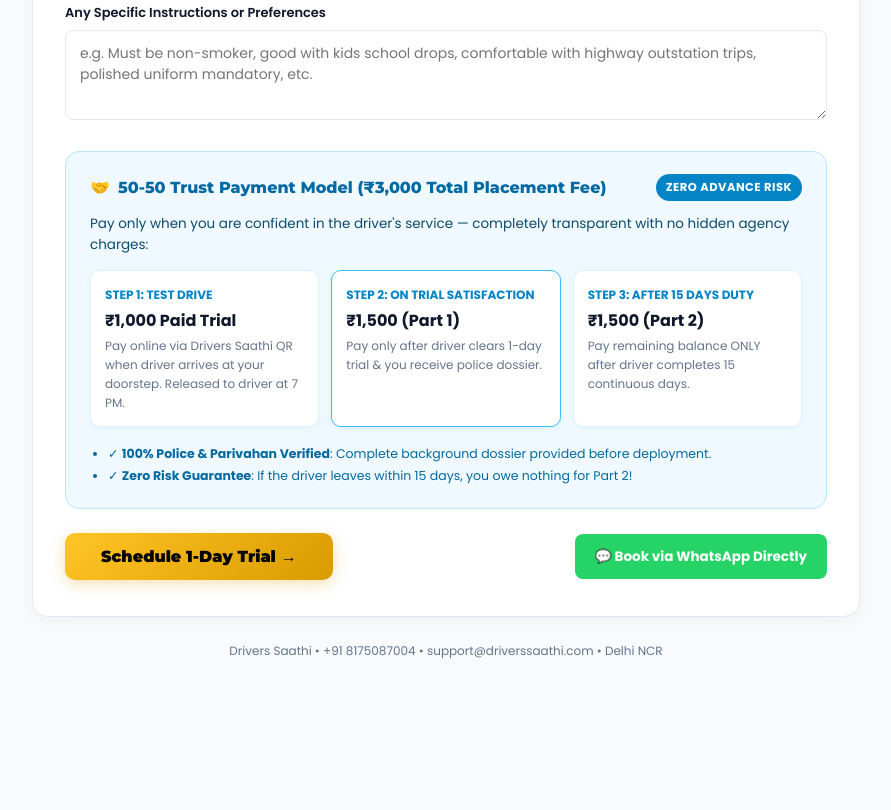
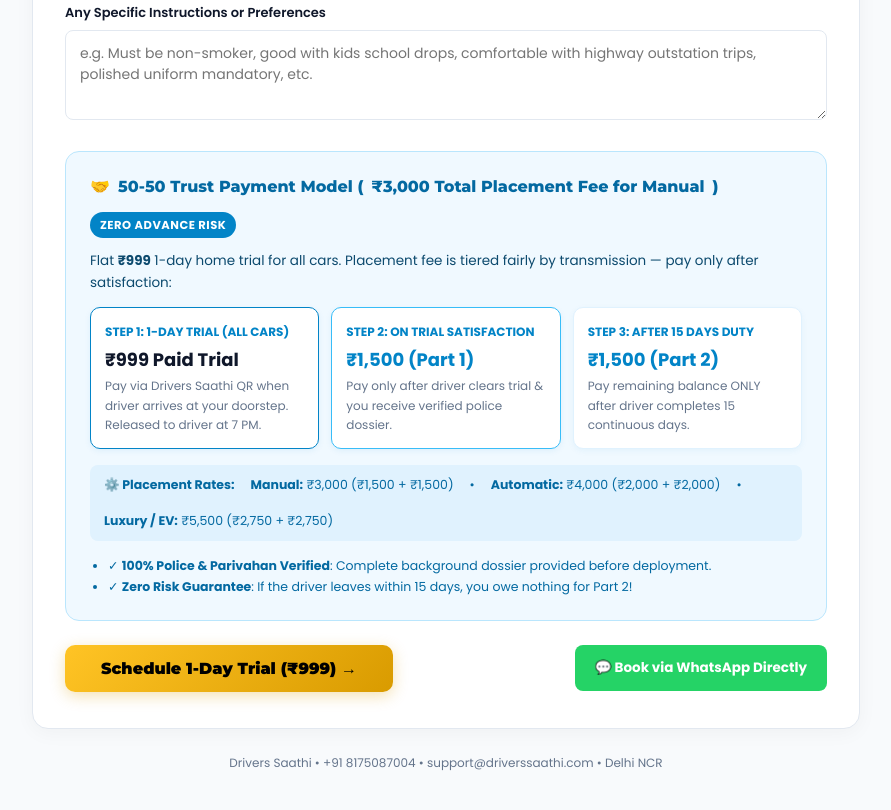
Before and after one commit to heykshitijtripathi-hub/Business, a plain HTML site: page client-hire.html in a window 1280 px wide. Shown: the part 1672-2482 px from the top of the page, without its empty margins (194-1085 px from the left). Before the commit the page ends 2424 px from the top, so only its background shows below. Drawn offline with Linux system fonts and the light colour scheme.

Commit message:
Update pricing to Option A: ₹999 trial fee and transmission-tiered placement fees

```diff
--- a/client-hire.html
+++ b/client-hire.html
@@ -534,30 +534,41 @@
       <div style="background:#F0F9FF; border:1.5px solid #BAE6FD; border-radius:14px; padding:22px 24px; margin:24px 0;">
         <div style="display:flex; justify-content:space-between; align-items:center; flex-wrap:wrap; gap:12px; margin-bottom:12px;">
           <h4 style="margin:0; font-family:'Montserrat',sans-serif; color:#0369A1; font-size:16px; font-weight:800; display:flex; align-items:center; gap:8px;">
-            <span>🤝</span> 50-50 Trust Payment Model (₹3,000 Total Placement Fee)
+            <span>🤝</span> 50-50 Trust Payment Model (<span id="pricing-total-label">₹3,000 - ₹5,500 Placement Fee by Transmission</span>)
           </h4>
           <span style="background:#0284C7; color:#fff; font-size:11.5px; font-weight:700; padding:4px 10px; border-radius:20px; text-transform:uppercase; letter-spacing:0.5px;">Zero Advance Risk</span>
         </div>
         <p style="margin:0 0 14px; font-size:13.5px; color:#0C4A6E; line-height:1.6;">
-          Pay only when you are confident in the driver's service &mdash; completely transparent with no hidden agency charges:
+          Flat <strong>₹999</strong> 1-day home trial for all cars. Placement fee is tiered fairly by transmission &mdash; pay only after satisfaction:
         </p>
         <div style="display:grid; grid-template-columns:repeat(auto-fit, minmax(220px, 1fr)); gap:12px; margin-bottom:16px;">
-          <div style="background:#fff; border:1px solid #E0F2FE; border-radius:10px; padding:14px; box-shadow:0 2px 6px rgba(2,132,199,0.06);">
-            <div style="font-size:12px; font-weight:700; color:#0284C7; text-transform:uppercase;">Step 1: Test Drive</div>
-            <div style="font-size:16px; font-weight:800; color:#0F172A; margin:4px 0 2px;">₹1,000 Paid Trial</div>
-            <div style="font-size:12px; color:#64748B;">Pay online via Drivers Saathi QR when driver arrives at your doorstep. Released to driver at 7 PM.</div>
+          <div style="background:#fff; border:1.5px solid #0284C7; border-radius:10px; padding:14px; box-shadow:0 2px 6px rgba(2,132,199,0.08);">
+            <div style="font-size:12px; font-weight:700; color:#0284C7; text-transform:uppercase;">Step 1: 1-Day Trial (All Cars)</div>
+            <div style="font-size:18px; font-weight:800; color:#0F172A; margin:4px 0 2px;">₹999 Paid Trial</div>
+            <div style="font-size:12px; color:#64748B;">Pay via Drivers Saathi QR when driver arrives at your doorstep. Released to driver at 7 PM.</div>
           </div>
           <div style="background:#fff; border:1.5px solid #38BDF8; border-radius:10px; padding:14px; box-shadow:0 2px 6px rgba(2,132,199,0.08);">
             <div style="font-size:12px; font-weight:700; color:#0284C7; text-transform:uppercase;">Step 2: On Trial Satisfaction</div>
-            <div style="font-size:16px; font-weight:800; color:#0F172A; margin:4px 0 2px;">₹1,500 (Part 1)</div>
-            <div style="font-size:12px; color:#64748B;">Pay only after driver clears 1-day trial &amp; you receive police dossier.</div>
+            <div id="pricing-step2" style="font-size:18px; font-weight:800; color:#0284C7; margin:4px 0 2px;">₹1,500 (Part 1)</div>
+            <div style="font-size:12px; color:#64748B;">Pay only after driver clears trial &amp; you receive verified police dossier.</div>
           </div>
-          <div style="background:#fff; border:1px solid #E0F2FE; border-radius:10px; padding:14px; box-shadow:0 2px 6px rgba(2,132,199,0.06);">
+          <div style="background:#fff; border:1.5px solid #E0F2FE; border-radius:10px; padding:14px; box-shadow:0 2px 6px rgba(2,132,199,0.06);">
             <div style="font-size:12px; font-weight:700; color:#0284C7; text-transform:uppercase;">Step 3: After 15 Days Duty</div>
-            <div style="font-size:16px; font-weight:800; color:#0F172A; margin:4px 0 2px;">₹1,500 (Part 2)</div>
+            <div id="pricing-step3" style="font-size:18px; font-weight:800; color:#0284C7; margin:4px 0 2px;">₹1,500 (Part 2)</div>
             <div style="font-size:12px; color:#64748B;">Pay remaining balance ONLY after driver completes 15 continuous days.</div>
           </div>
         </div>
+
+        <!-- Transmission Tier Rates Quick Reference -->
+        <div style="background:#E0F2FE; border-radius:8px; padding:10px 14px; margin-bottom:14px; display:flex; flex-wrap:wrap; gap:16px; font-size:12.5px; color:#0369A1; align-items:center;">
+          <span style="font-weight:700;">⚙️ Placement Rates:</span>
+          <span><strong>Manual:</strong> ₹3,000 (₹1,500 + ₹1,500)</span>
+          <span>•</span>
+          <span><strong>Automatic:</strong> ₹4,000 (₹2,000 + ₹2,000)</span>
+          <span>•</span>
+          <span><strong>Luxury / EV:</strong> ₹5,500 (₹2,750 + ₹2,750)</span>
+        </div>
+
         <ul style="margin:0; padding-left:18px; font-size:12.5px; color:#0369A1; line-height:1.7;">
           <li>✓ <strong>100% Police &amp; Parivahan Verified</strong>: Complete background dossier provided before deployment.</li>
           <li>✓ <strong>Zero Risk Guarantee</strong>: If the driver leaves within 15 days, you owe nothing for Part 2!</li>
@@ -565,7 +576,7 @@
       </div>
 
       <div class="submit-bar">
-        <button type="submit" class="btn-submit">Schedule 1-Day Trial &rarr;</button>
+        <button type="submit" class="btn-submit">Schedule 1-Day Trial (₹999) &rarr;</button>
         <a href="https://wa.me/918175087004?text=Hi%20Drivers%20Saathi%2C%20I%20want%20to%20HIRE%20a%20private%20driver%20for%20my%20car." target="_blank" class="whatsapp-direct">
           <span>💬 Book via WhatsApp Directly</span>
         </a>
@@ -578,5 +589,39 @@
 
 </div>
 
+<script>
+  // Dynamic Pricing Update Based on Selected Transmission
+  (function() {
+    var transSelect = document.getElementById('c-trans');
+    var labelTotal = document.getElementById('pricing-total-label');
+    var step2 = document.getElementById('pricing-step2');
+    var step3 = document.getElementById('pricing-step3');
+
+    function updatePricing() {
+      if (!transSelect) return;
+      var val = transSelect.value;
+      if (val === 'Automatic' || val === 'Multiple Cars (Manual + Auto)') {
+        labelTotal.textContent = '₹4,000 Total Placement Fee for Automatic';
+        step2.textContent = '₹2,000 (Part 1)';
+        step3.textContent = '₹2,000 (Part 2)';
+      } else if (val === 'Electric (EV)') {
+        labelTotal.textContent = '₹5,500 Total Placement Fee for Luxury / EV';
+        step2.textContent = '₹2,750 (Part 1)';
+        step3.textContent = '₹2,750 (Part 2)';
+      } else {
+        // Manual or default
+        labelTotal.textContent = '₹3,000 Total Placement Fee for Manual';
+        step2.textContent = '₹1,500 (Part 1)';
+        step3.textContent = '₹1,500 (Part 2)';
+      }
+    }
+
+    if (transSelect) {
+      transSelect.addEventListener('change', updatePricing);
+      updatePricing();
+    }
+  })();
+</script>
+
 </body>
 </html>
```
Also changed, not shown: driver-apply.html (+1 -1 lines), index.html (+6 -6 lines), drivers-saathi-app/App.js.
